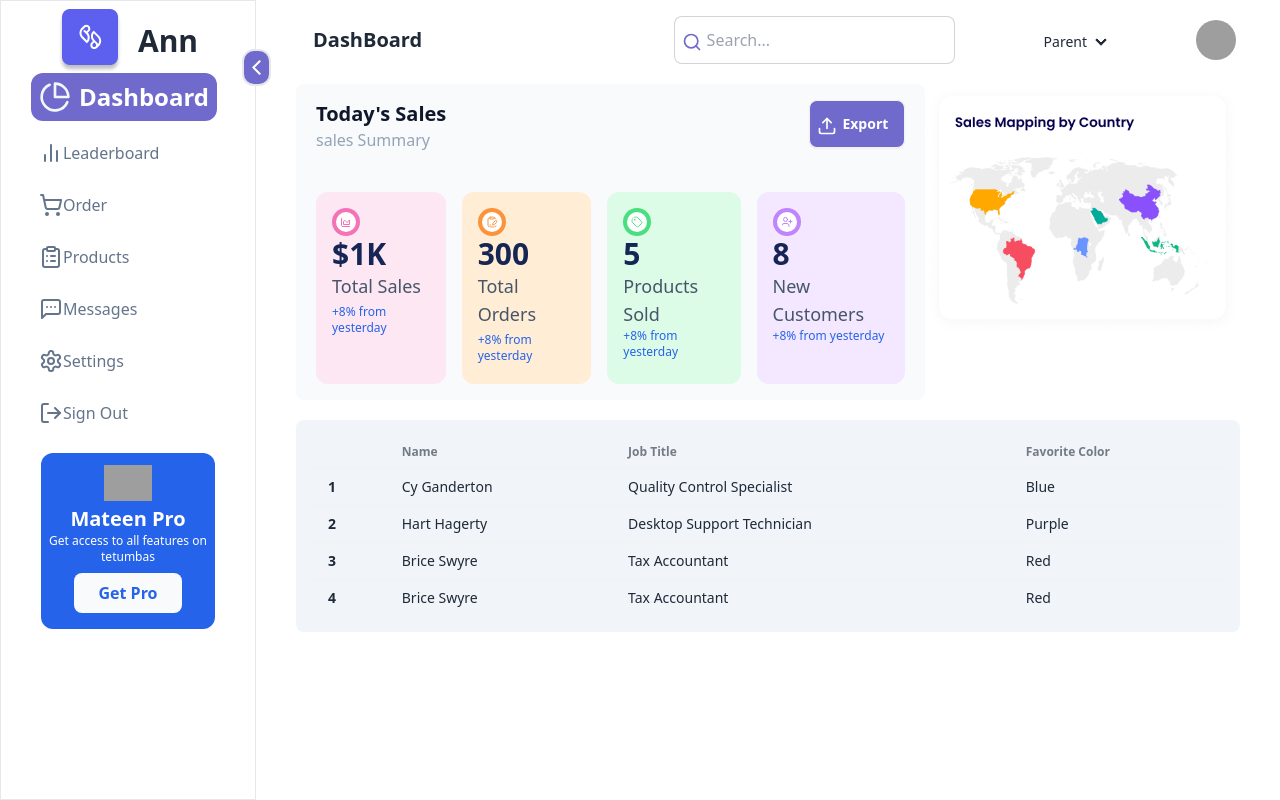
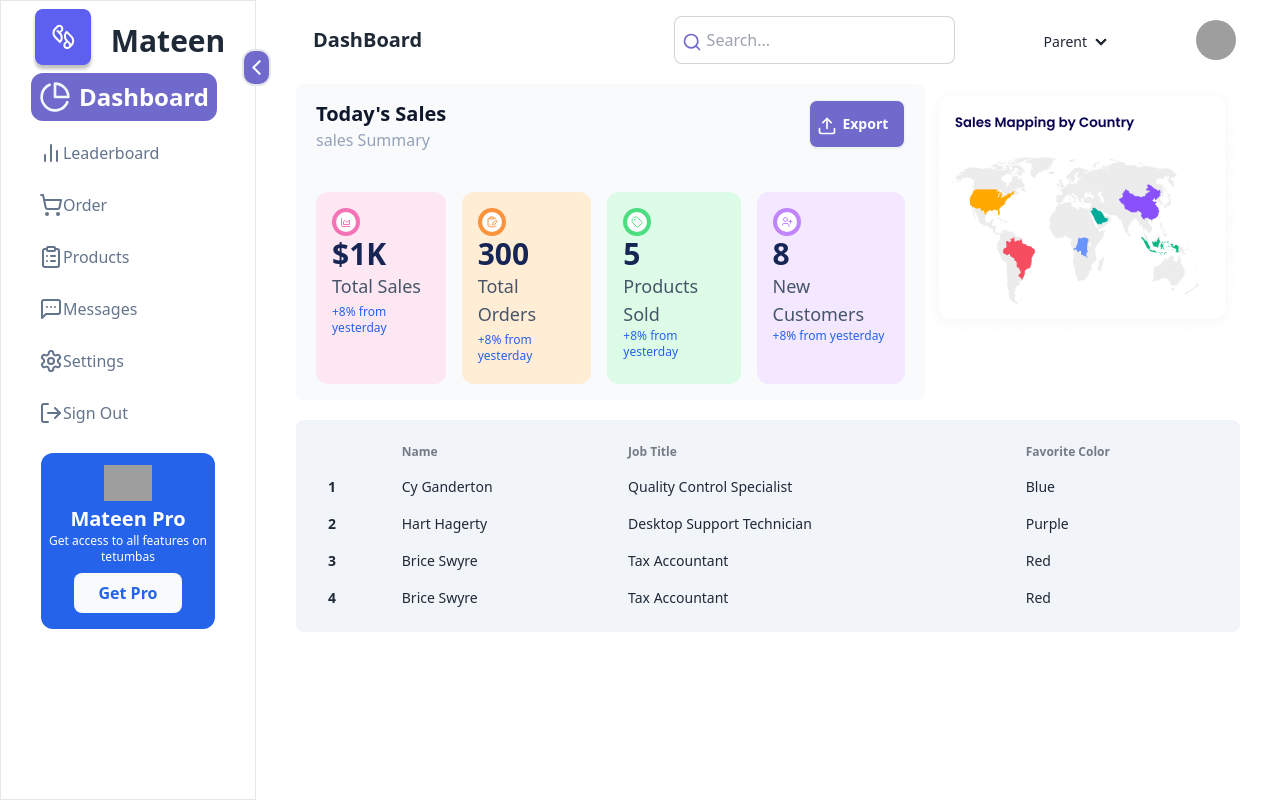
Before and after one commit to Black-nana/Dashboard-sales, a React (Vite) app: page / in a window 1280 px wide. Built offline with nearby package versions, Linux system fonts and the light colour scheme; grey boxes are pictures that could not be loaded.

Commit message:
ann to mateen

```diff
--- a/src/components/SideBar.tsx
+++ b/src/components/SideBar.tsx
@@ -4,6 +4,8 @@ import { Link } from 'react-router-dom';
 import { NavLinks } from './data/Navlinks';
 import logo from '../assets/dummy logo.png';
 import Badge from './Badge';
+
+
 
 const SideBar: React.FC = () => {
   const [active, setActive] = useState<string | null>(null);
@@ -28,7 +30,7 @@ const SideBar: React.FC = () => {
           className={`font-extrabold text-3xl ${
             expanded ? 'inline-block' : 'hidden'
           }`}>
-          Ann
+          Mateen
         </header>
       </div>
 
@@ -89,7 +91,7 @@ const SideBar: React.FC = () => {
 
     </div>
         <div className={`h-fit ${expanded ? '':'hidden'}`}>
-          <Badge />
+          <Badge/>
         </div>
     </div>
   );
```
